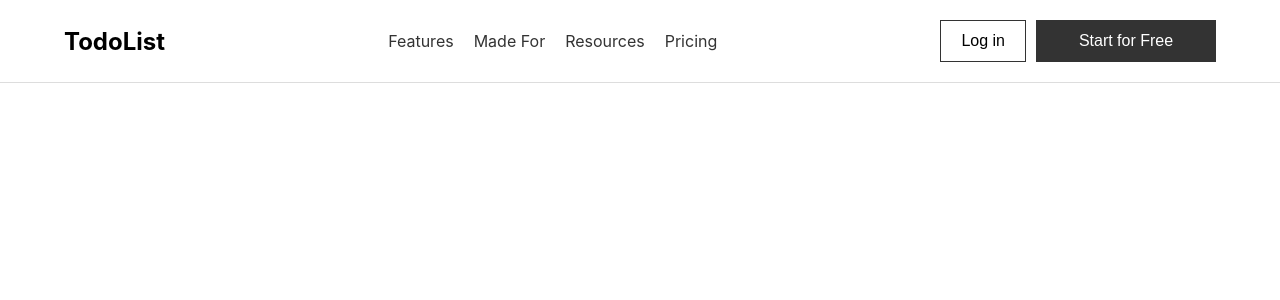
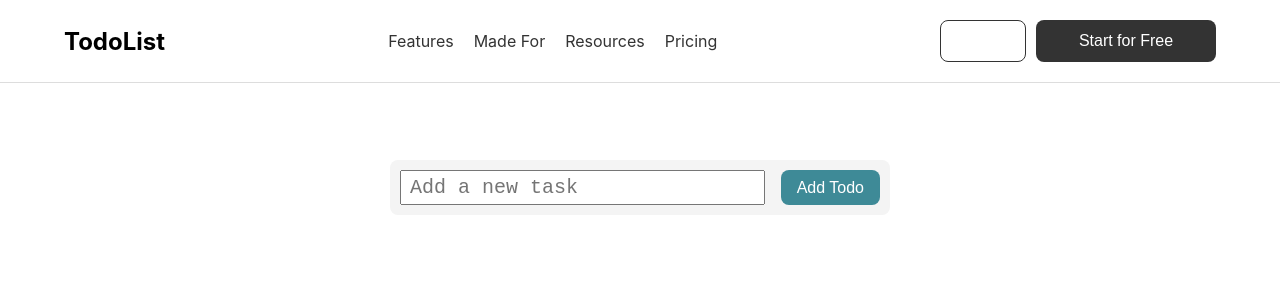
Before and after one commit to SAMKE-glitch/react_todo_app, a React (Create React App) app in the folder todo-list-app/: page / in a window 1280 px wide. Shown: the top 300 px of the page. Built offline with nearby package versions, Linux system fonts and the light colour scheme.

Commit message:
add task

```diff
--- a/todo-list-app/src/App.js
+++ b/todo-list-app/src/App.js
@@ -1,13 +1,25 @@
-import React from 'react';
+import React, { useState } from 'react';
 import './styles/App.css';
 import Header from './components/Header';
+import TodoForm from './components/TodoForm';
+import TodoList from './components/TodoList';
 
 const App = () => {
-    return (
-        <div>
-            <Header />
-        </div>
-    );
+  const [todos, setTodos] = useState([]);
+
+  const addTodo = (newTodo) => {
+    setTodos((prevTodos) => [...prevTodos, newTodo]);
+  };
+
+  return (
+    <div className="app-container">
+      <Header />
+      <div id="todo-list">
+        <TodoForm addTodo={addTodo} />
+        <TodoList todos={todos} />
+      </div>
+    </div>
+  );
 };
 
 export default App;
--- /dev/null
+++ b/todo-list-app/src/components/TodoForm.js
@@ -0,0 +1,35 @@
+import React, { useState } from "react";
+import '../styles/TodoForm.css';
+
+const TodoForm = ({ addTodo }) => {
+  const [input, setInput] = useState("");
+
+  const handleSubmit = (e) => {
+    e.preventDefault();
+    const newTodo = {
+      id: new Date().getTime(),
+      text: input.trim(),
+      completed: false,
+    };
+    if (newTodo.text.length > 0) {
+      addTodo(newTodo);
+      setInput("");
+    } else {
+      alert("Enter a valid task");
+    }
+  };
+
+  return (
+    <form onSubmit={handleSubmit}>
+      <input
+        type="text"
+        value={input}
+        onChange={(e) => setInput(e.target.value)}
+        placeholder="Add a new task"
+      />
+      <button type="submit">Add Todo</button>
+    </form>
+  );
+};
+
+export default TodoForm;
--- /dev/null
+++ b/todo-list-app/src/components/TodoItem.js
@@ -0,0 +1,12 @@
+import React from "react";
+import "../styles/TodoItem.css";
+
+const TodoItem = ({ todo }) => {
+  return (
+    <div className="todo">
+      <div className="todo-text">{todo.text}</div>
+    </div>
+  );
+};
+
+export default TodoItem;
--- /dev/null
+++ b/todo-list-app/src/components/TodoList.js
@@ -0,0 +1,15 @@
+import React from "react";
+import TodoItem from "./TodoItem";
+import '../styles/TodoList.css';
+
+const TodoList = ({ todos }) => {
+  return (
+    <div className="todo-list">
+      {todos.map((todo) => (
+        <TodoItem key={todo.id} todo={todo} />
+      ))}
+    </div>
+  );
+};
+
+export default TodoList;
--- a/todo-list-app/src/styles/App.css
+++ b/todo-list-app/src/styles/App.css
@@ -61,6 +61,32 @@
   text-align: center;
 }
 
+/* Main layout adjustments for spacing */
+.app-container {
+  display: flex;
+  flex-direction: column; /* Stack elements vertically */
+  align-items: center;
+  margin-top: 80px; /* Offset for the fixed header */
+}
+
+#todo-list {
+  margin-top: 30px; /* Adds space between the header and form */
+  width: 100%;
+  display: flex;
+  flex-direction: column;
+  align-items: center;
+}
+
+/* TodoForm specific styles */
+form {
+  margin: 20px 0;
+  padding: 10px;
+  background-color: #f4f4f4;
+  border-radius: 8px;
+  width: 100%;
+  max-width: 500px; /* Optional: makes the form not stretch too wide */
+}
+
 /* Responsive styles */
 @media screen and (max-width: 768px) {
   .header {
@@ -94,4 +120,14 @@
   .ctaButton {
     min-width: 120px;
   }
+
+  /* Make sure TodoForm and List are responsive */
+  #todo-list {
+    margin-top: 40px;
   }
+
+  form {
+    width: 100%;
+    max-width: 100%;
+  }
+}
--- /dev/null
+++ b/todo-list-app/src/styles/TodoForm.css
@@ -0,0 +1,36 @@
+/* TodoForm.css */
+form {
+  display: flex;
+  justify-content: space-between;
+  margin-bottom: 30px;
+}
+
+form input {
+  padding: 4px 8px;
+  flex-grow: 1;
+  margin-right: 16px;
+  font-size: 20px;
+  font-family: monospace;
+}
+
+form button {
+  font-size: 16px;
+  background-color: rgb(62, 138, 151);
+  color: #fff;
+  border-radius: 8px;
+  border: none;
+  padding: 8px 16px;
+  cursor: pointer;
+}
+
+form button:hover {
+  background-color: rgb(173, 47, 28);
+}
+
+form button:active {
+  background-color: rgb(130, 35, 21);
+}
+
+form button:focus {
+  outline: 0;
+}
--- /dev/null
+++ b/todo-list-app/src/styles/TodoItem.css
@@ -0,0 +1,50 @@
+/* TodoItem.css */
+.todo {
+  display: flex;
+  flex-direction: column;
+  border: 1px solid rgb(15, 26, 61);
+  padding: 10px 20px;
+  margin-bottom: 10px;
+}
+
+.todo-text {
+  font-size: 24px;
+  line-height: 24px;
+  margin-bottom: 1cm;
+  display: flex;
+  align-self: center;
+}
+
+.todo input[type="checkbox"] {
+  transform: scale(1.8) translateY(1px);
+  margin: 0 16px 0 0;
+  cursor: pointer;
+}
+
+.todo-actions {
+  display: flex;
+  justify-content: space-between;
+  margin-top: 10px;
+}
+
+button {
+  font-size: 16px;
+  background-color: rgb(62, 138, 151);
+  color: #fff;
+  border-radius: 8px;
+  border: none;
+  padding: 8px 16px;
+  cursor: pointer;
+}
+
+button:hover {
+  background-color: rgb(173, 47, 28);
+}
+
+button:active {
+  background-color: rgb(130, 35, 21);
+}
+
+button:focus {
+  outline: 0;
+}
--- /dev/null
+++ b/todo-list-app/src/styles/TodoList.css
@@ -0,0 +1,35 @@
+/* TodoList.css */
+#todo-list {
+    width: 500px;
+    margin: 60px auto;
+  }
+
+  .todo {
+    display: flex;
+    flex-direction: column;
+    border: 1px solid rgb(15, 26, 61);
+    padding: 10px 20px;
+    margin-bottom: 10px;
+  }
+
+  button {
+    font-size: 16px;
+    background-color: rgb(62, 138, 151);
+    color: #fff;
+    border-radius: 8px;
+    border: none;
+    padding: 8px 16px;
+    cursor: pointer;
+  }
+
+  button:hover {
+    background-color: rgb(173, 47, 28);
+  }
+
+  button:active {
+    background-color: rgb(130, 35, 21);
+  }
+
+  button:focus {
+    outline: 0;
+  }
```
Lines whose indentation alone changed are shown as unchanged.
